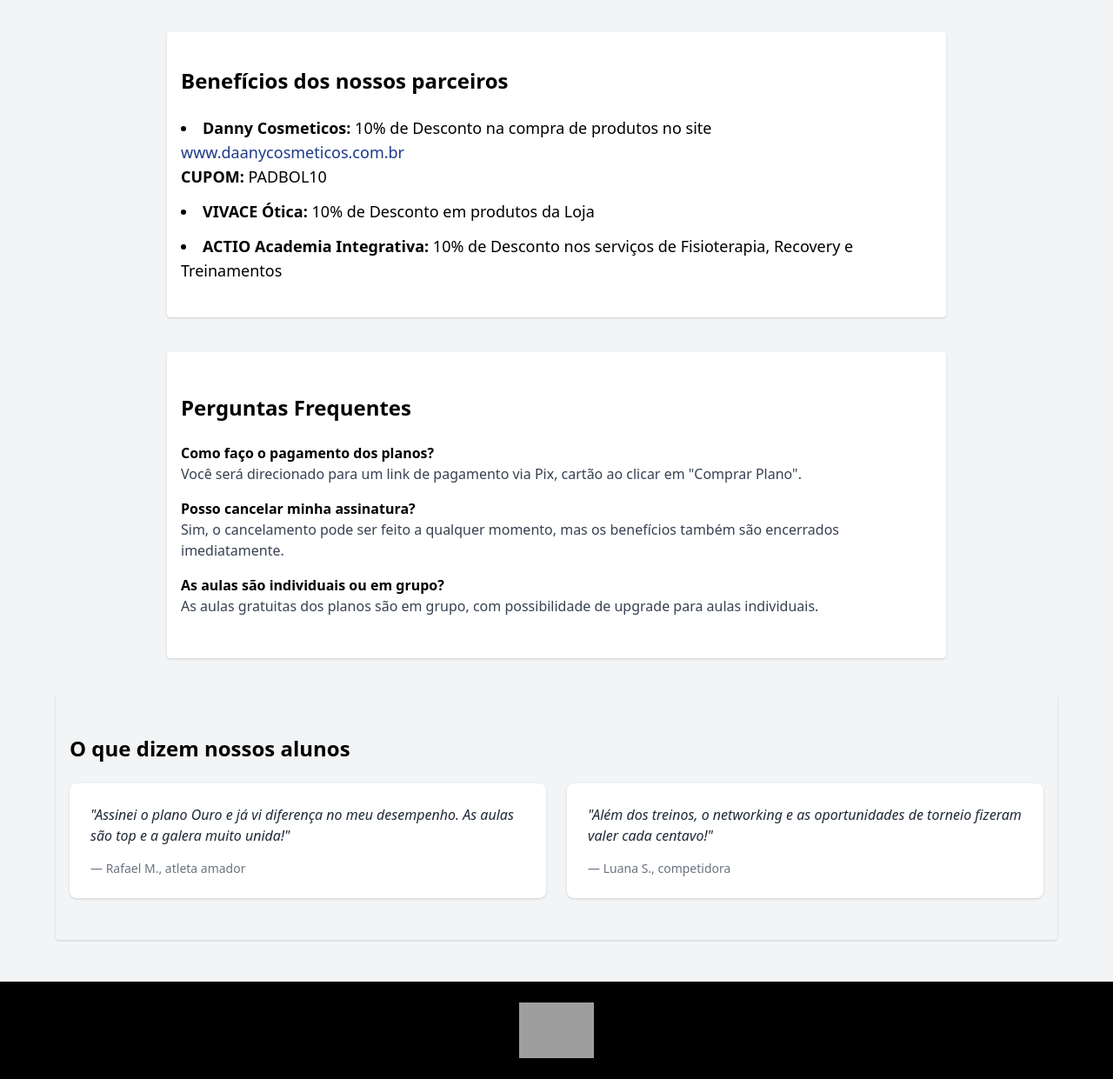
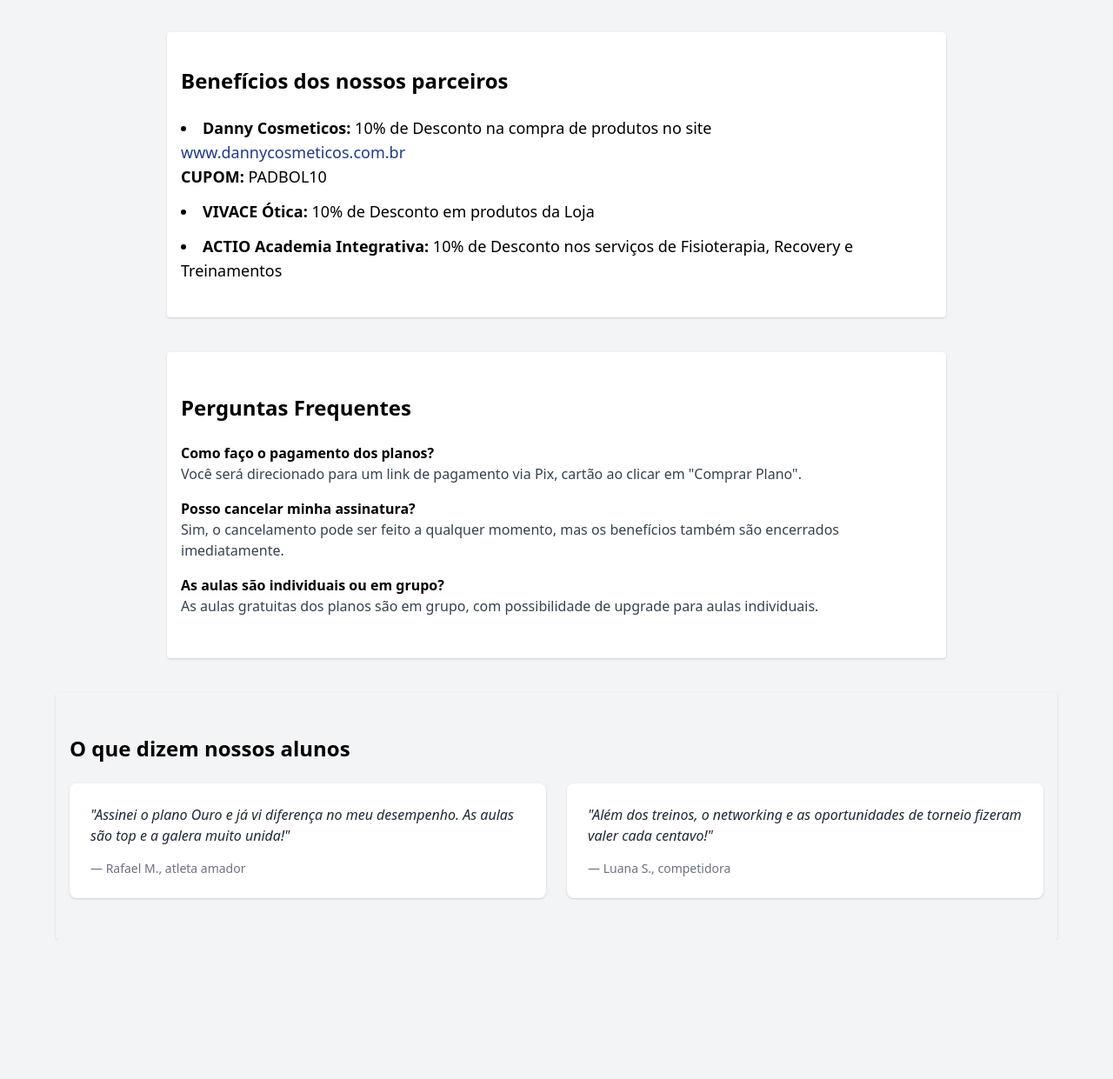
Before and after one commit to Padbol-Brasil/ranking-padbol, a plain HTML site: page index.html in a window 1280 px wide. Shown: the part 695-1936 px from the top of the page at 87% size. After the commit the page ends 1776 px from the top, so only its background shows below. Drawn offline with nearby package versions, Linux system fonts and the light colour scheme; grey boxes are pictures that could not be loaded.

Commit message:
Update index.html

```diff
--- a/index.html
+++ b/index.html
@@ -109,7 +109,7 @@
     <ul class="list-disc list-inside space-y-3 text-black text-lg">
       <li>
         <strong>Danny Cosmeticos:</strong> 10% de Desconto na compra de produtos no site
-        <a href="https://www.daanycosmeticos.com.br" target="_blank" class="text-blue-900 hover:underline">www.daanycosmeticos.com.br</a>
+        <a href="https://www.daanycosmeticos.com.br" target="_blank" class="text-blue-900 hover:underline">www.dannycosmeticos.com.br</a>
         <br />
         <strong>CUPOM:</strong> PADBOL10
       </li>
@@ -156,12 +156,5 @@
     </div>
   </section>
 
-  <!-- Rodapé -->
-  <footer class="bg-black py-6 mt-12">
-    <div class="max-w-6xl mx-auto px-4 flex justify-center">
-      <img src="https://i.imgur.com/syC6B1z.jpeg" alt="Logo Padbol Brasil" class="h-16 object-contain" />
-    </div>
-  </footer>
-
 </body>
 </html>
```
